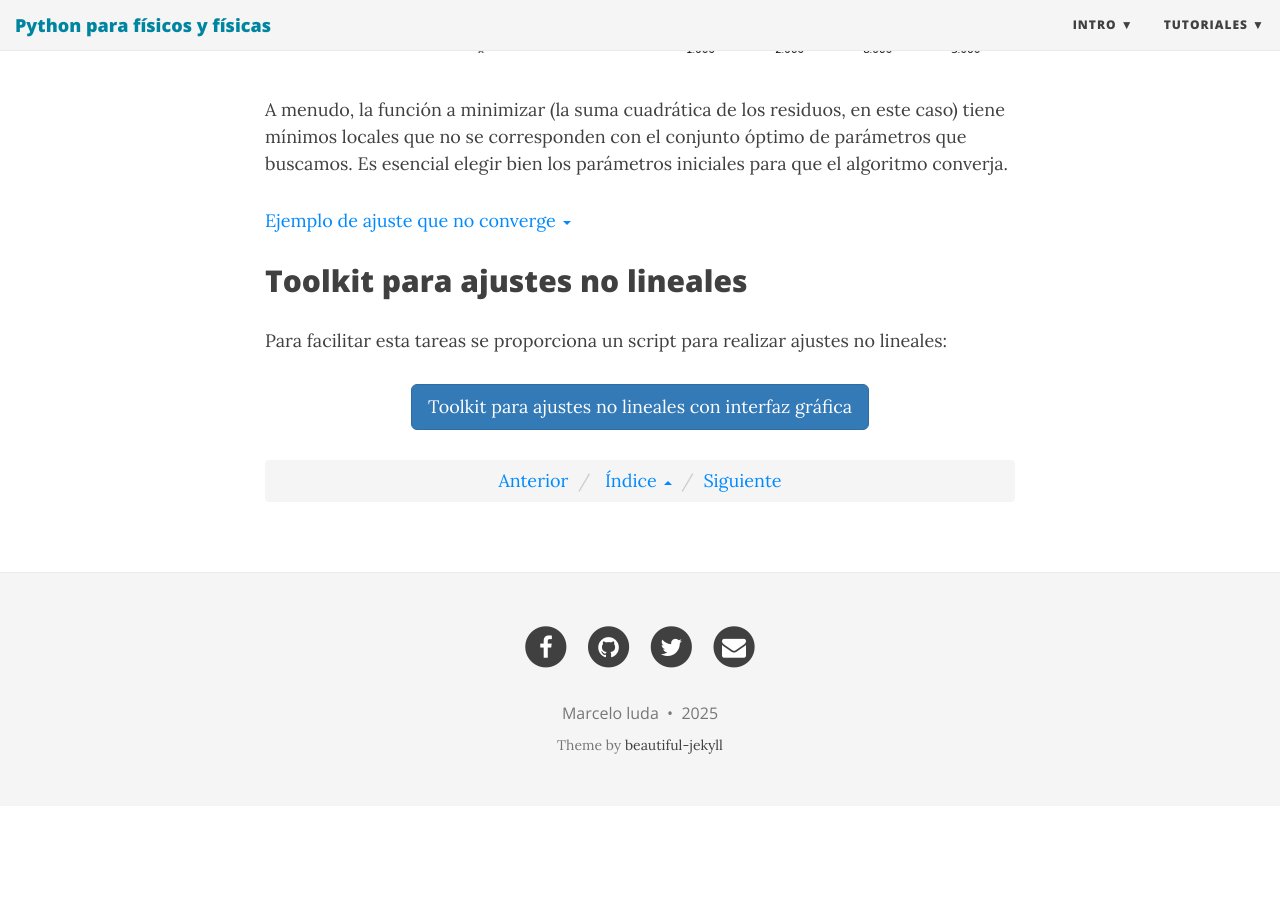
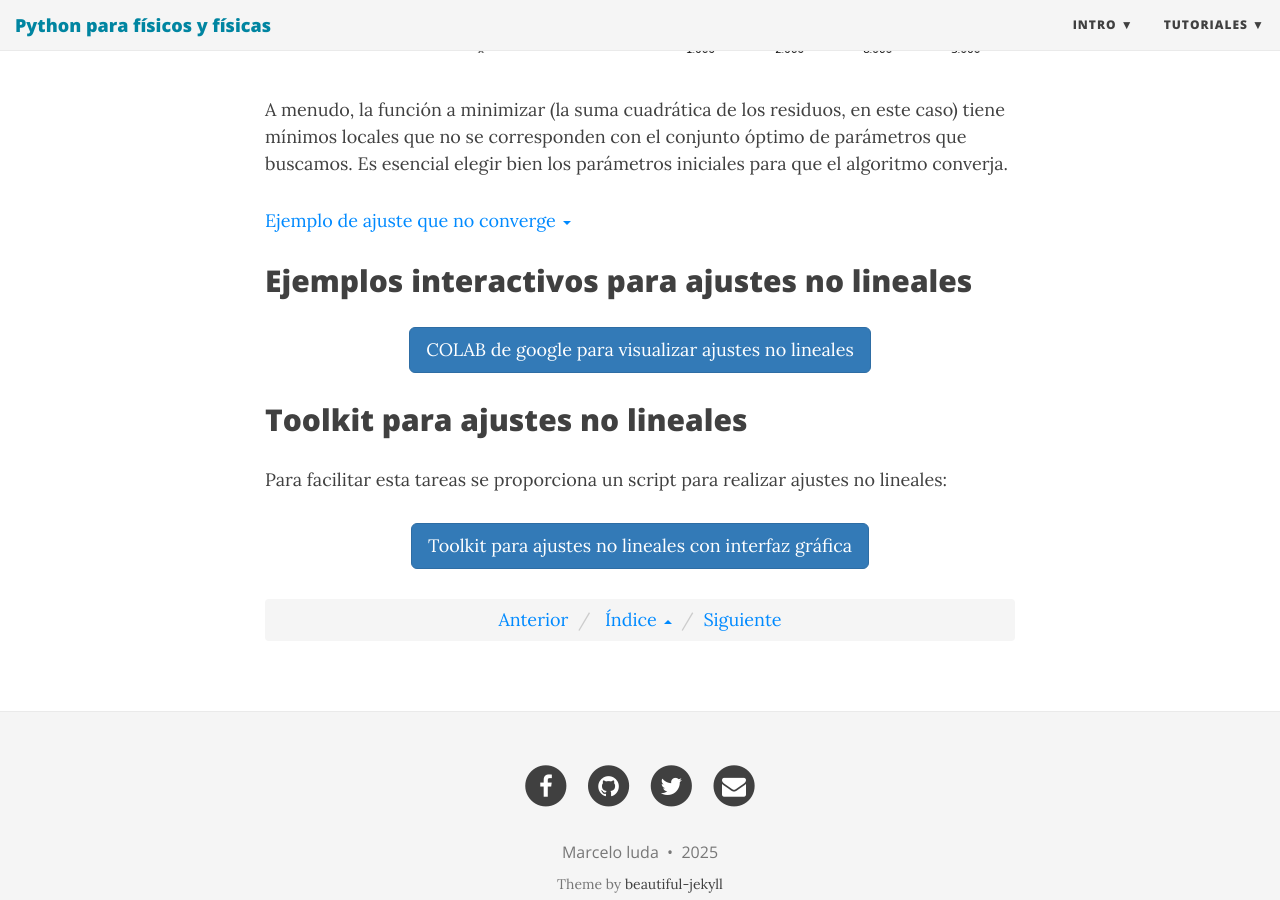
Before and after one commit to marceluda/python-para-fisicos, a Jekyll site: the page built from tuto/labo2/03_ajustes.md, in a window 1280 px wide and 900 px high, scrolled down 7959 px. Built offline with Jekyll 4.4.1, drawn with Linux system fonts in a browser that asks for light colours; nearby versions of some CDN libraries; formulas are drawn with MathJax 3; before the commit the page ends 8765 px from its top, so only the background shows below that.

Commit message:
Update 03_ajustes.md

```diff
--- a/tuto/labo2/03_ajustes.md
+++ b/tuto/labo2/03_ajustes.md
@@ -386,6 +386,16 @@ parametros_iniciales=[0, 3, 10, 3]  # No ajusta
 </div>
 
 
+## Ejemplos interactivos para ajustes no lineales
+
+
+
+<center>
+<p> <a href="[{{ site.baseurl }}/tuto/labo2/toolkit_ajustes](https://colab.research.google.com/drive/1tzk95NgN2ktUDzaV4EcQHTfa2WSDjzpP?usp=sharing)" class="btn btn-primary btn-lg" role="button">
+COLAB de google para visualizar ajustes no lineales
+</a> </p>
+</center>
+
 ## Toolkit para ajustes no lineales
 
 Para facilitar esta tareas se proporciona un script para realizar ajustes no lineales:
@@ -397,4 +407,6 @@ Toolkit para ajustes no lineales con interfaz gráfica
 </center>
 
 
+
+
 {% include page_navbar.html up=1 %}
```
